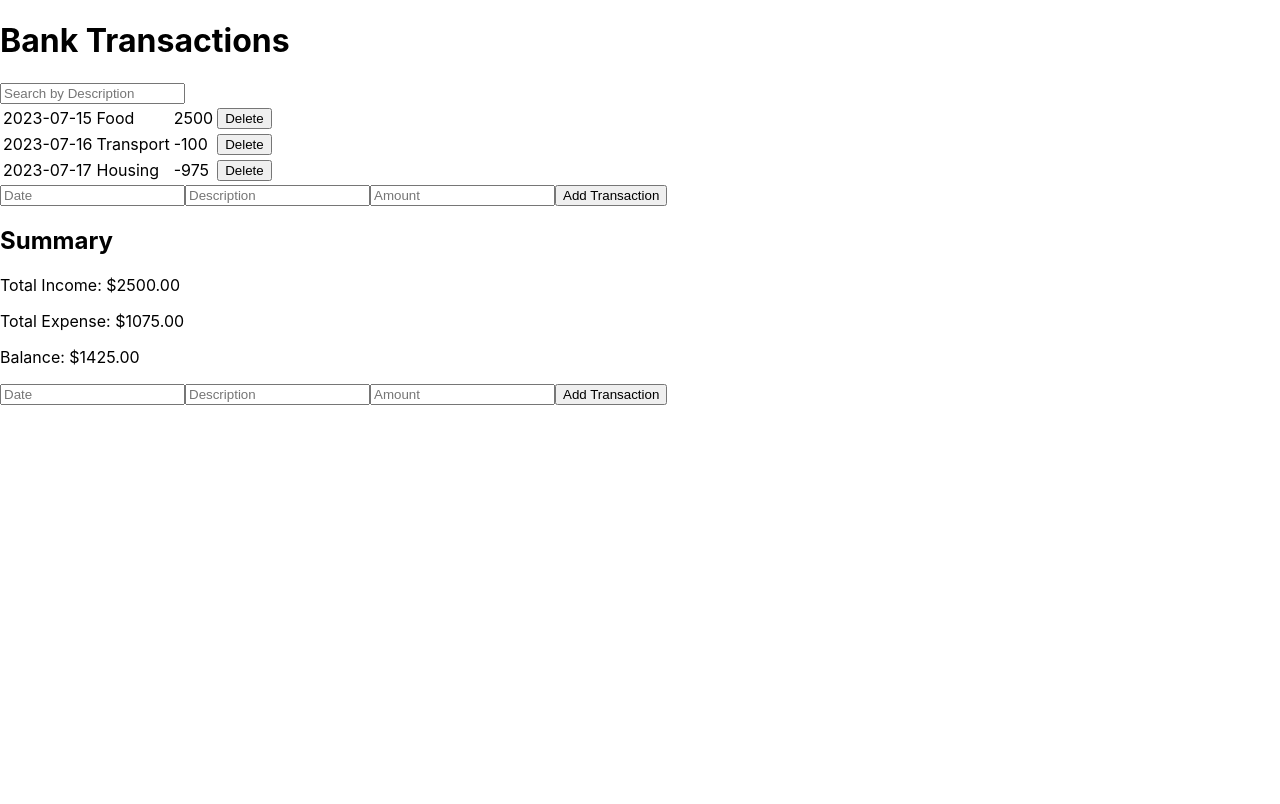
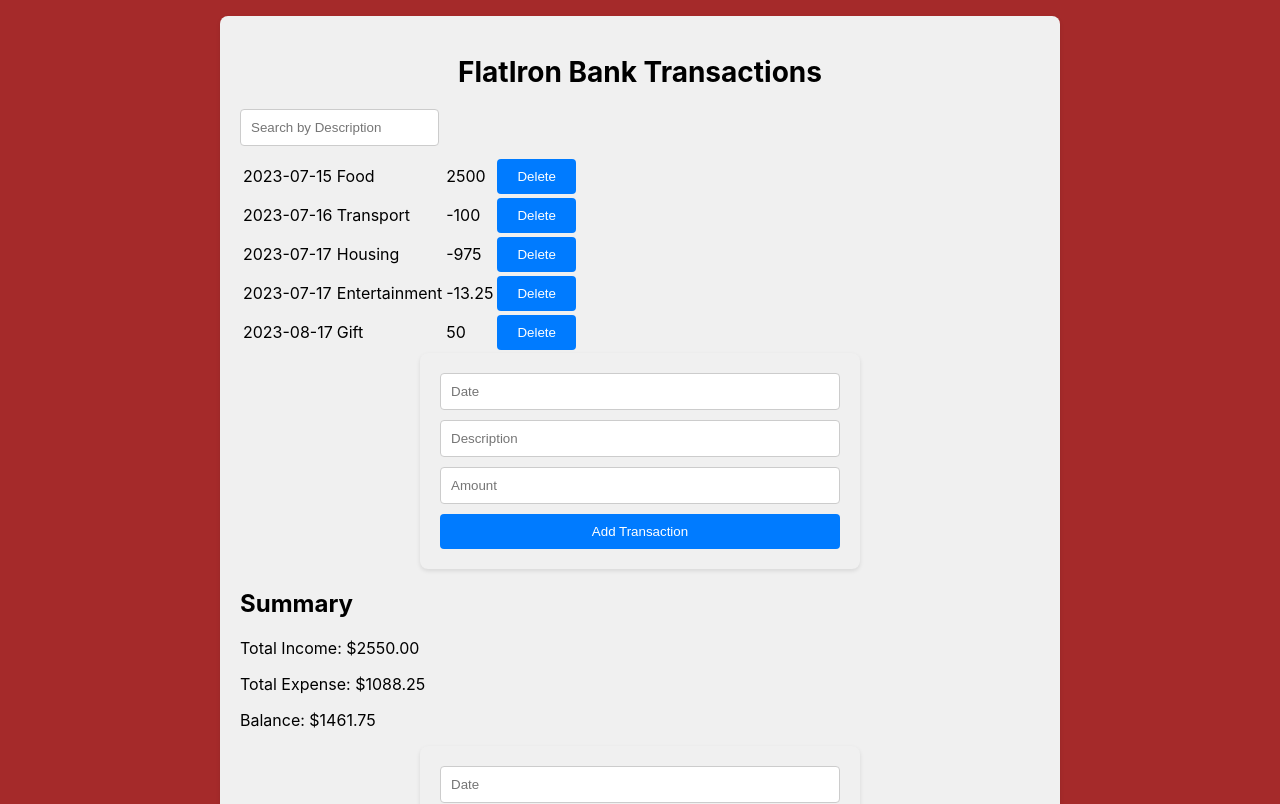
Before and after one commit to Fauziahalsey/codechallengephase2, a React (Create React App) app: page / in a window 1280 px wide. Shown: the top 804 px of the page. Built offline with nearby package versions, Linux system fonts and the light colour scheme.

Commit message:
transaction description

```diff
--- a/src/App.js
+++ b/src/App.js
@@ -12,6 +12,10 @@ const App = () => {
     { id: 1, date: '2023-07-15', description: 'Food', amount: 2500 },
     { id: 2, date: '2023-07-16', description: 'Transport', amount: -100 },
     { id: 3, date: '2023-07-17', description: 'Housing', amount: -975 },
+    { id: 4, date: '2023-07-17', description: 'Entertainment', amount: -13.25 },
+    { id: 5, date: '2023-08-17', description: 'Gift', amount: 50 },
+
+
     // Add more transactions here as needed
   ]);
 
@@ -31,14 +35,15 @@ const App = () => {
   );
 
   return (
-    <div>
-      <h1>Bank Transactions</h1>
-      <Search searchTerm={searchTerm} setSearchTerm={setSearchTerm} />
-      <Transtab transactions={filteredTransactions} deleteTransaction={deleteTransaction} />
-      <Transform addTransaction={addTransaction} />
-      <Summary transactions={filteredTransactions} /> {/* Include the Summary component */}
-      <AccountForm addTransaction={addTransaction} /> {/* Include the AccountForm component */}
-    </div>
+    <div className="container">
+    <h1>FlatIron Bank Transactions</h1>
+    <Search searchTerm={searchTerm} setSearchTerm={setSearchTerm} />
+    <Transtab transactions={filteredTransactions} deleteTransaction={deleteTransaction} />
+    <Transform addTransaction={addTransaction} />
+    <Summary transactions={filteredTransactions} />
+    <AccountForm addTransaction={addTransaction} />
+  </div>
+
   );
 };
 
--- a/src/index.css
+++ b/src/index.css
@@ -5,9 +5,60 @@ body {
     sans-serif;
   -webkit-font-smoothing: antialiased;
   -moz-osx-font-smoothing: grayscale;
+  background-color: brown;
 }
-
+h1 {
+  font-size: 28px;
+  margin-bottom: 20px;
+  text-align: center;
+}
+.container {
+  max-width: 800px;
+  margin: 0 auto;
+  padding: 20px;
+  background-color: #f0f0f0;
+  box-shadow: 0 2px 4px rgba(0, 0, 0, 0.1);
+  border-radius: 8px;
+  margin-top: 1rem;
+}
 code {
   font-family: source-code-pro, Menlo, Monaco, Consolas, 'Courier New',
     monospace;
 }
+/* TransactionForm.css */
+
+form {
+  display: flex;
+  flex-direction: column;
+  max-width: 400px;
+  margin: 0 auto;
+  padding: 20px;
+  background-color: #f0f0f0;
+  box-shadow: 0 2px 4px rgba(0, 0, 0, 0.1);
+  border-radius: 8px;
+}
+
+input {
+  padding: 10px;
+  margin-bottom: 10px;
+  border: 1px solid #ccc;
+  border-radius: 4px;
+}
+
+button {
+  padding: 10px 20px;
+  background-color: #007bff;
+  color: #fff;
+  border: none;
+  border-radius: 4px;
+  cursor: pointer;
+}
+
+button:hover {
+  background-color: #0056b3;
+}
+
+button:disabled {
+  background-color: #ccc;
+  cursor: not-allowed;
+}
```
Also changed, not shown: src/App.css (+0 -52 lines), src/Component/Account.js (added, +16 -0 lines).
